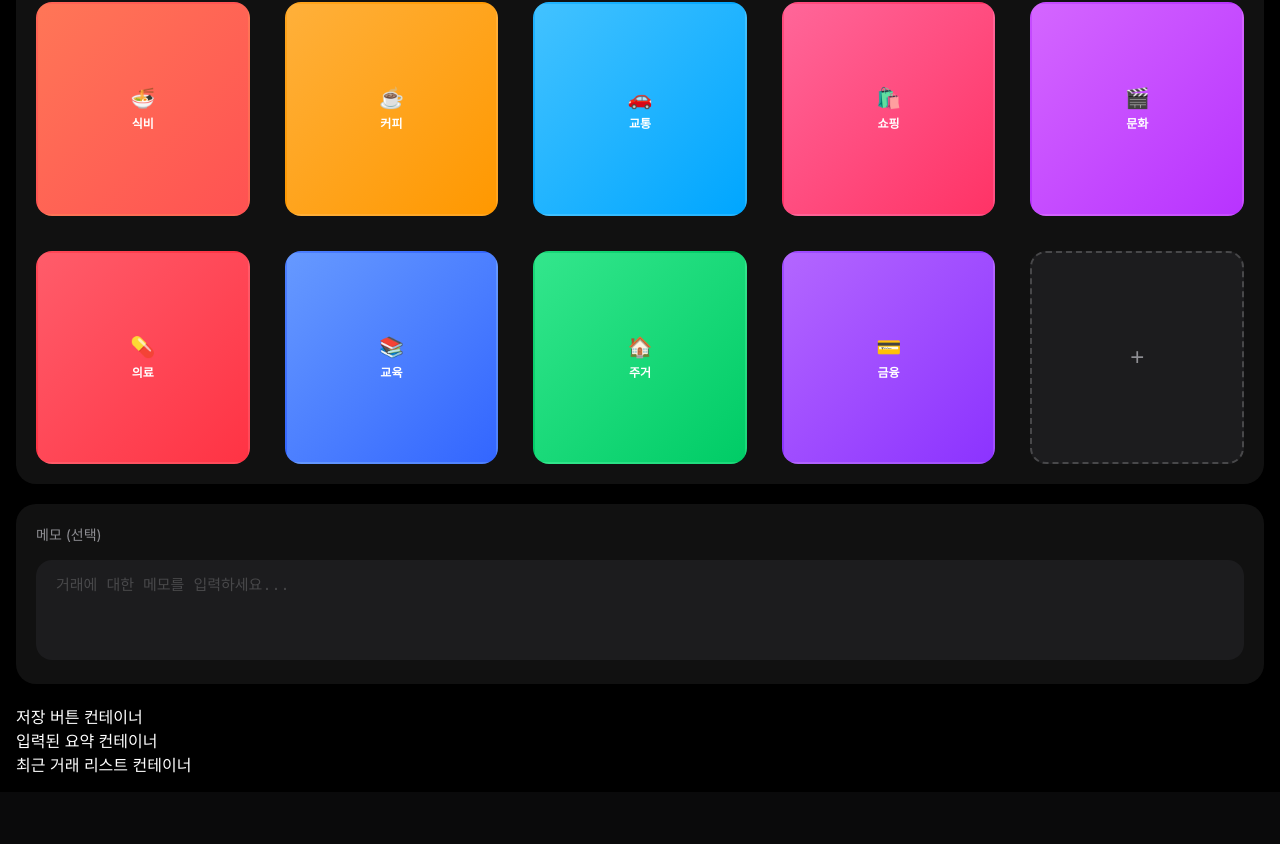
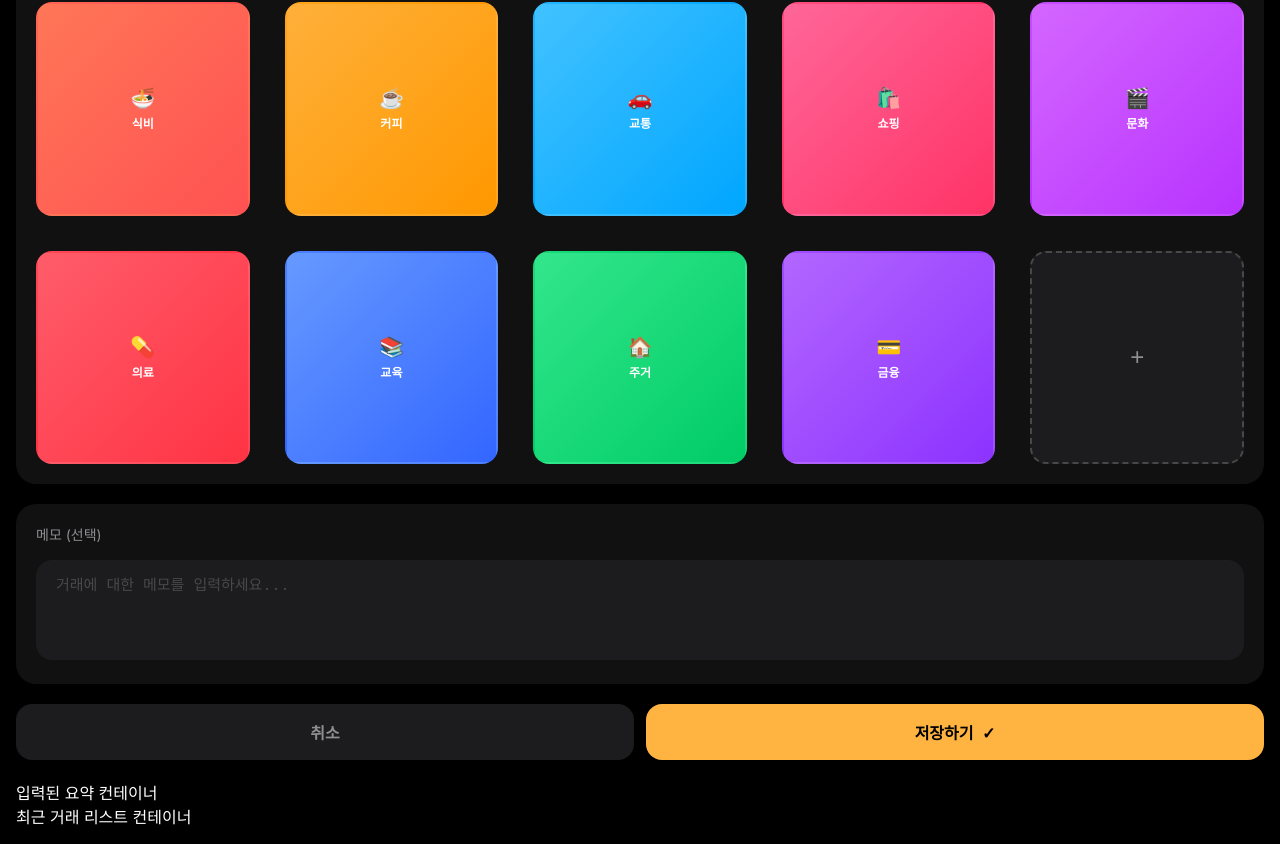
Before and after one commit to kb-7th-household-account-book/vue-account-book, a Vue app: page / in a window 1280 px wide. Shown: the part 805-1649 px from the top of the page. Before the commit the page ends 1597 px from the top, so only its background shows below. Built offline with nearby package versions, Linux system fonts and the light colour scheme; a web font is replaced by a local one.

Commit message:
feat: 저장, 취소 버튼 컴포넌트 생성 및 랜더링

```diff
--- a/src/components/transaction-register/MidMemoField.vue
+++ b/src/components/transaction-register/MidMemoField.vue
@@ -37,7 +37,7 @@ defineEmits(['update:modelValue'])
     margin-bottom: 16px;
 }
 
-/* 💡 멀티라인 텍스트 입력창 스타일 */
+/* 멀티라인 텍스트 입력창 스타일 */
 .memo-input {
     width: 100%;
     background-color: #1c1c1e;
--- a/src/components/transaction-register/MidSaveButton.vue
+++ b/src/components/transaction-register/MidSaveButton.vue
@@ -0,0 +1,60 @@
+<template>
+    <div class="action-button-row">
+        <button class="btn btn-cancel" @click="$emit('cancel')">
+            취소
+        </button>
+
+        <button class="btn btn-save" @click="$emit('save')">
+            저장하기 <span class="check-icon">✓</span>
+        </button>
+    </div>
+</template>
+
+<script setup>
+// 부모 컴포넌트로 전달할 이벤트 정의
+defineEmits(['cancel', 'save']);
+</script>
+
+<style scoped>
+/* 💡 버튼들을 가로로 나란히 배치 */
+.action-button-row {
+    display: flex;
+    gap: 12px;
+    margin-top: 10px; /* 위쪽 컴포넌트와의 여백 */
+    margin-bottom: 20px;
+}
+
+/* 버튼 공통 스타일 */
+.btn {
+    flex: 1; /* 두 버튼이 1:1 비율로 너비를 가짐 */
+    padding: 16px 0;
+    border: none;
+    border-radius: 16px;
+    font-size: 16px;
+    font-weight: 600;
+    cursor: pointer;
+    transition: opacity 0.2s ease, transform 0.1s ease;
+}
+
+/* 눌렸을 때 살짝 작아지는 애니메이션 */
+.btn:active {
+    transform: scale(0.98);
+}
+
+/* 취소 버튼: 어두운 배경, 회색 글씨 */
+.btn-cancel {
+    background-color: #1c1c1e;
+    color: #8e8e93;
+}
+
+/* 저장 버튼: 포인트 컬러(노란색), 검은 글씨 */
+.btn-save {
+    background-color: #ffb340;
+    color: #000000;
+}
+
+.check-icon {
+    margin-left: 4px;
+    font-weight: bold;
+}
+</style>
--- a/src/views/TransactionRegister.vue
+++ b/src/views/TransactionRegister.vue
@@ -5,6 +5,7 @@ import MidDateField from '@/components/transaction-register/MidDateField.vue';
 import MidTimeField from '@/components/transaction-register/MidTimeField.vue';
 import MidCategoryButton from '@/components/transaction-register/MidCategoryButton.vue';
 import MidMemoField from '@/components/transaction-register/MidMemoField.vue';
+import MidSaveButton from '@/components/transaction-register/MidSaveButton.vue';
 
 import { ref } from 'vue';
 
@@ -16,6 +17,25 @@ const transactionTime = ref({ period: 'AM', hour: '', minute: ''});
 
 const transactionCategory = ref('');
 const transactionMemo = ref('');
+
+const handleCancle = () => {
+    console.log('취소 버튼 클릭됨');
+    // Todo: 라우터 뒤로가기나 모달 닫기 로직 추가
+};
+
+// 저장 버튼 클릭 시 실행될 함수
+const handleSave = () => {
+    console.log('저장 버튼 클릭됨');
+    console.log('입력된 데이터', {
+        amount: transactionAmount.value,
+        date: transactionDate.value,
+        time: transactionTime.value,
+        category: transactionCategory.value,
+        memo: transactionMemo.value,
+        type: selectedType.value
+    })
+    // Todo: json-server로 POST 요청을 보내는 로직을 작성
+}
 
 </script>
 <template>
@@ -66,7 +86,12 @@ const transactionMemo = ref('');
             <div>
                 <MidMemoField v-model="transactionMemo"/>
             </div>
-            <div> 저장 버튼 컨테이너 </div>
+            <div>
+                <MidSaveButton
+                    @cancle="handleCancel"
+                    @save="handleSave"
+                />
+            </div>
         </div>
 
         <div class="RegisterBotView">
```
